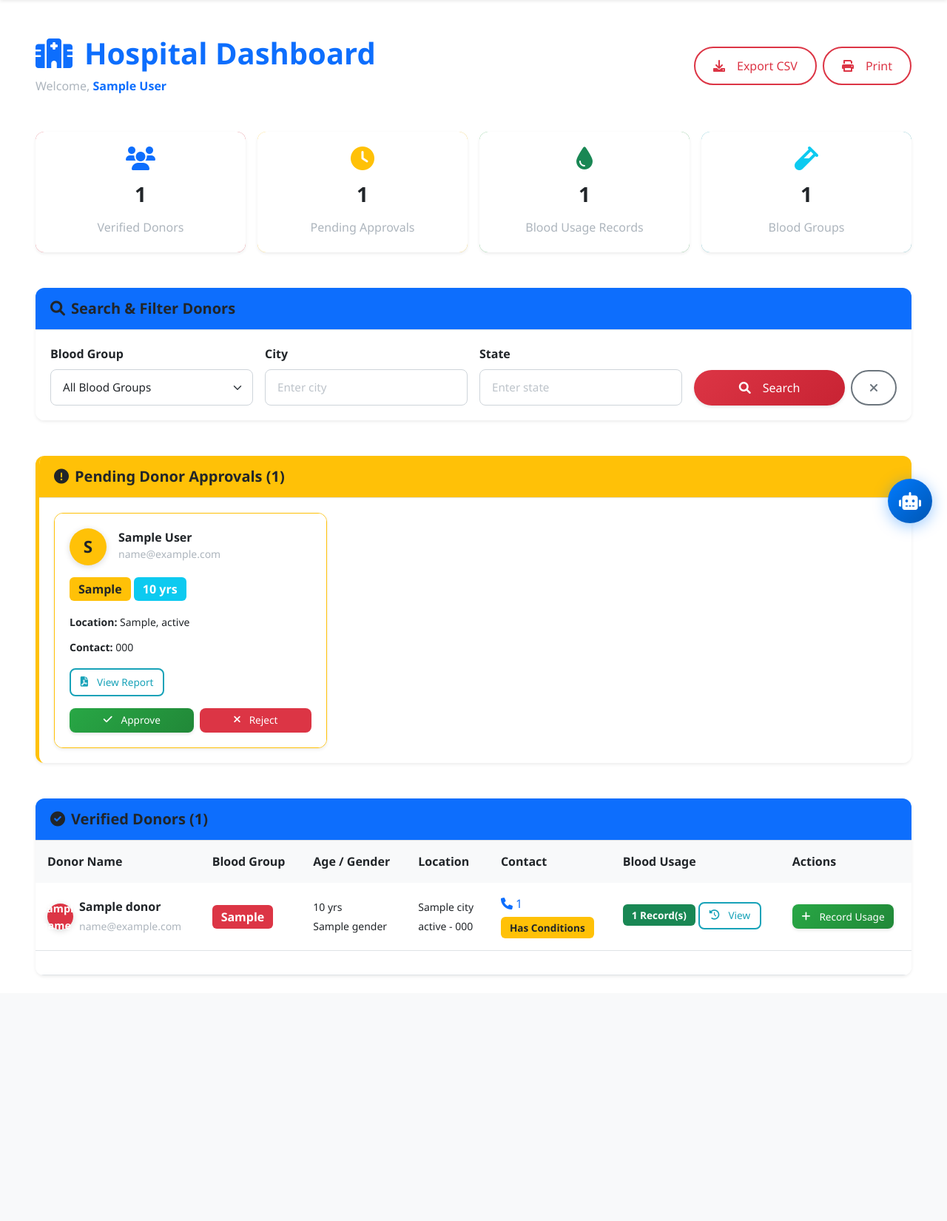
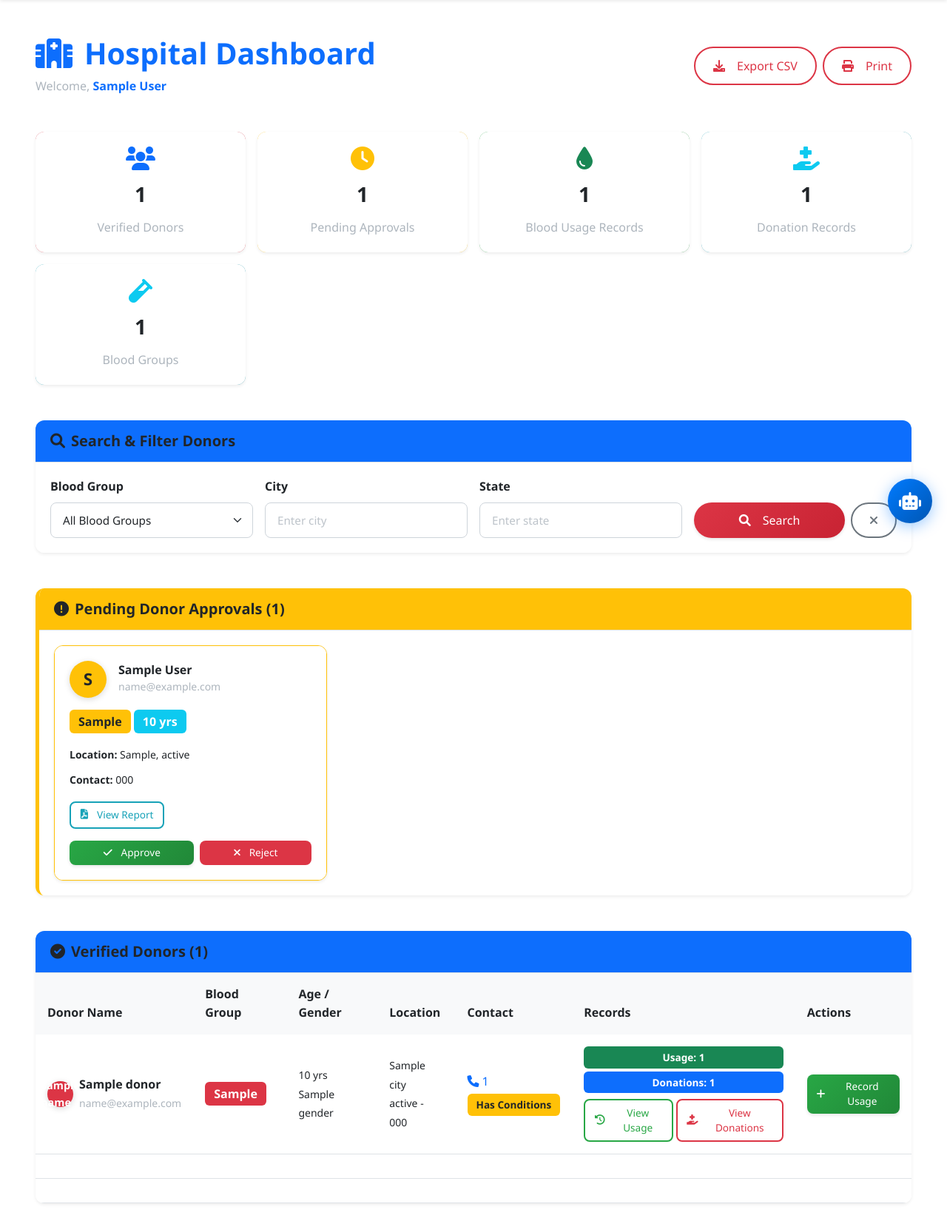
Before and after one commit to Drushyagowda17/BloodLink, a Flask app: template templates/hospital_dashboard.html in a window 1280 px wide. Shown: the part 73-1723 px from the top of the page at 74% size. Before the commit the page ends 1391 px from the top, so only its background shows below. Run offline with Flask 3, Linux system fonts and the light colour scheme; a user stored in the database is signed in; tables that the repository leaves empty hold one stand-in row (values such as "Sample post"); the template is opened without the code that fills it: values that come from a table or form of the project are taken from there, most other values are stand-ins (such as "Sample title", 1, 10 or a date in 2020); some libraries are stand-ins or nearby versions.

Commit message:
some final updates

```diff
--- a/templates/hospital_dashboard.html
+++ b/templates/hospital_dashboard.html
@@ -47,6 +47,15 @@
                     <i class="fas fa-droplet fa-2x text-success mb-3"></i>
                     <h3 class="fw-bold text-dark">{{ usage_records|length }}</h3>
                     <p class="text-muted mb-0">Blood Usage Records</p>
+                </div>
+            </div>
+        </div>
+        <div class="col-md-3">
+            <div class="card border-0 shadow-sm h-100 bg-gradient-info">
+                <div class="card-body text-center">
+                    <i class="fas fa-hand-holding-medical fa-2x text-info mb-3"></i>
+                    <h3 class="fw-bold text-dark">{{ current_user.donations|length if current_user.donations is defined else 0 }}</h3>
+                    <p class="text-muted mb-0">Donation Records</p>
                 </div>
             </div>
         </div>
@@ -167,7 +176,7 @@
                                 <th class="fw-bold">Age / Gender</th>
                                 <th class="fw-bold">Location</th>
                                 <th class="fw-bold">Contact</th>
-                                <th class="fw-bold">Blood Usage</th>
+                                <th class="fw-bold">Records</th>
                                 <th class="fw-bold">Actions</th>
                             </tr>
                         </thead>
@@ -203,15 +212,20 @@
                                     {% endif %}
                                 </td>
                                 <td>
-                                    {% set donor_usages = usage_records|selectattr("donor_id", "==", donor.id)|list %}
-                                    {% if donor_usages %}
-                                        <div class="badge bg-success mb-2">{{ donor_usages|length }} Record(s)</div>
-                                        <button class="btn btn-sm btn-outline-info" data-bs-toggle="collapse" data-bs-target="#usage{{ donor.id }}">
-                                            <i class="fas fa-history me-1"></i>View
-                                        </button>
-                                    {% else %}
-                                        <span class="text-muted">No usage yet</span>
-                                    {% endif %}
+                                    {% set donor_usages = usage_records|selectattr('donor_id', '==', donor.id)|list %}
+                                    {% set donor_donations = current_user.donations|selectattr('donor_id', '==', donor.id)|list if current_user.donations is defined else [] %}
+                                    <div class="d-flex flex-column gap-1">
+                                        <span class="badge bg-success">Usage: {{ donor_usages|length }}</span>
+                                        <span class="badge bg-primary">Donations: {{ donor_donations|length }}</span>
+                                        <div class="d-flex gap-1 mt-1">
+                                            <button class="btn btn-sm btn-outline-success" data-bs-toggle="collapse" data-bs-target="#usage{{ donor.id }}">
+                                                <i class="fas fa-history me-1"></i>View Usage
+                                            </button>
+                                            <button class="btn btn-sm btn-outline-primary" data-bs-toggle="collapse" data-bs-target="#donations{{ donor.id }}">
+                                                <i class="fas fa-hand-holding-medical me-1"></i>View Donations
+                                            </button>
+                                        </div>
+                                    </div>
                                 </td>
                                 <td>
                                     <a href="{{ url_for('new_usage', donor_id=donor.id) }}" class="btn btn-sm btn-success">
@@ -220,17 +234,18 @@
                                 </td>
                             </tr>
                             <!-- Blood Usage History Row -->
-                            {% set donor_usages = usage_records|selectattr("donor_id", "==", donor.id)|list %}
-                            {% if donor_usages %}
+                            {% set donor_usages = usage_records|selectattr('donor_id', '==', donor.id)|list %}
                             <tr>
                                 <td colspan="7">
                                     <div class="collapse" id="usage{{ donor.id }}">
                                         <div class="p-4 bg-light rounded">
                                             <h6 class="text-primary mb-3"><i class="fas fa-history me-2"></i>Blood Usage History</h6>
+                                            {% if donor_usages %}
                                             <div class="table-responsive">
                                                 <table class="table table-sm table-bordered">
                                                     <thead class="table-light">
                                                         <tr>
+                                                            <th>Record Type</th>
                                                             <th>Date & Time</th>
                                                             <th>Units</th>
                                                             <th>Type</th>
@@ -240,6 +255,7 @@
                                                     <tbody>
                                                         {% for record in donor_usages %}
                                                         <tr>
+                                                            <td><span class="badge bg-success">Usage</span></td>
                                                             <td><small>{{ record.date.strftime('%d %b %Y, %I:%M %p') }}</small></td>
                                                             <td><strong>{{ record.blood_units|default('—') }}</strong></td>
                                                             <td>{{ record.usage_type|default('—') }}</td>
@@ -249,11 +265,53 @@
                                                     </tbody>
                                                 </table>
                                             </div>
+                                            {% else %}
+                                                <div class="text-muted">No usage records yet.</div>
+                                            {% endif %}
                                         </div>
                                     </div>
                                 </td>
                             </tr>
-                            {% endif %}
+
+                            <!-- Blood Donations History Row -->
+                            {% set donor_donations = current_user.donations|selectattr('donor_id', '==', donor.id)|list if current_user.donations is defined else [] %}
+                            <tr>
+                                <td colspan="7">
+                                    <div class="collapse" id="donations{{ donor.id }}">
+                                        <div class="p-4 bg-light rounded">
+                                            <h6 class="text-primary mb-3"><i class="fas fa-hand-holding-medical me-2"></i>Blood Donations History</h6>
+                                            {% if donor_donations %}
+                                            <div class="table-responsive">
+                                                <table class="table table-sm table-bordered">
+                                                    <thead class="table-light">
+                                                        <tr>
+                                                            <th>Record Type</th>
+                                                            <th>Date & Time</th>
+                                                            <th>Units</th>
+                                                            <th>Type</th>
+                                                            <th>Notes</th>
+                                                        </tr>
+                                                    </thead>
+                                                    <tbody>
+                                                        {% for record in donor_donations %}
+                                                        <tr>
+                                                            <td><span class="badge bg-primary">Donation</span></td>
+                                                            <td><small>{{ record.date.strftime('%d %b %Y, %I:%M %p') }}</small></td>
+                                                            <td><strong>{{ record.donation_units|default('—') }}</strong></td>
+                                                            <td>{{ record.donation_type|default('—') }}</td>
+                                                            <td><small class="text-muted">{{ record.notes|default('No notes') }}</small></td>
+                                                        </tr>
+                                                        {% endfor %}
+                                                    </tbody>
+                                                </table>
+                                            </div>
+                                            {% else %}
+                                                <div class="text-muted">No donation records yet.</div>
+                                            {% endif %}
+                                        </div>
+                                    </div>
+                                </td>
+                            </tr>
                             {% endfor %}
                         </tbody>
                     </table>
```
